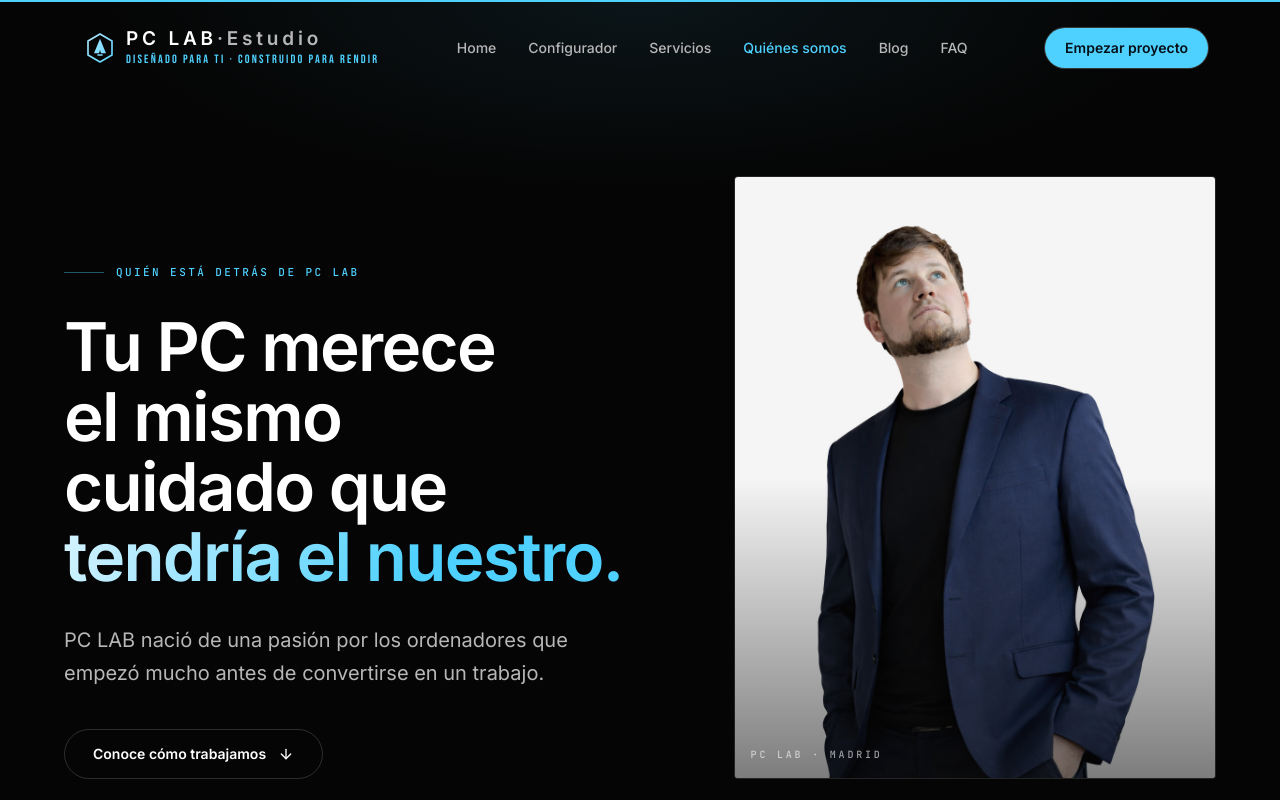
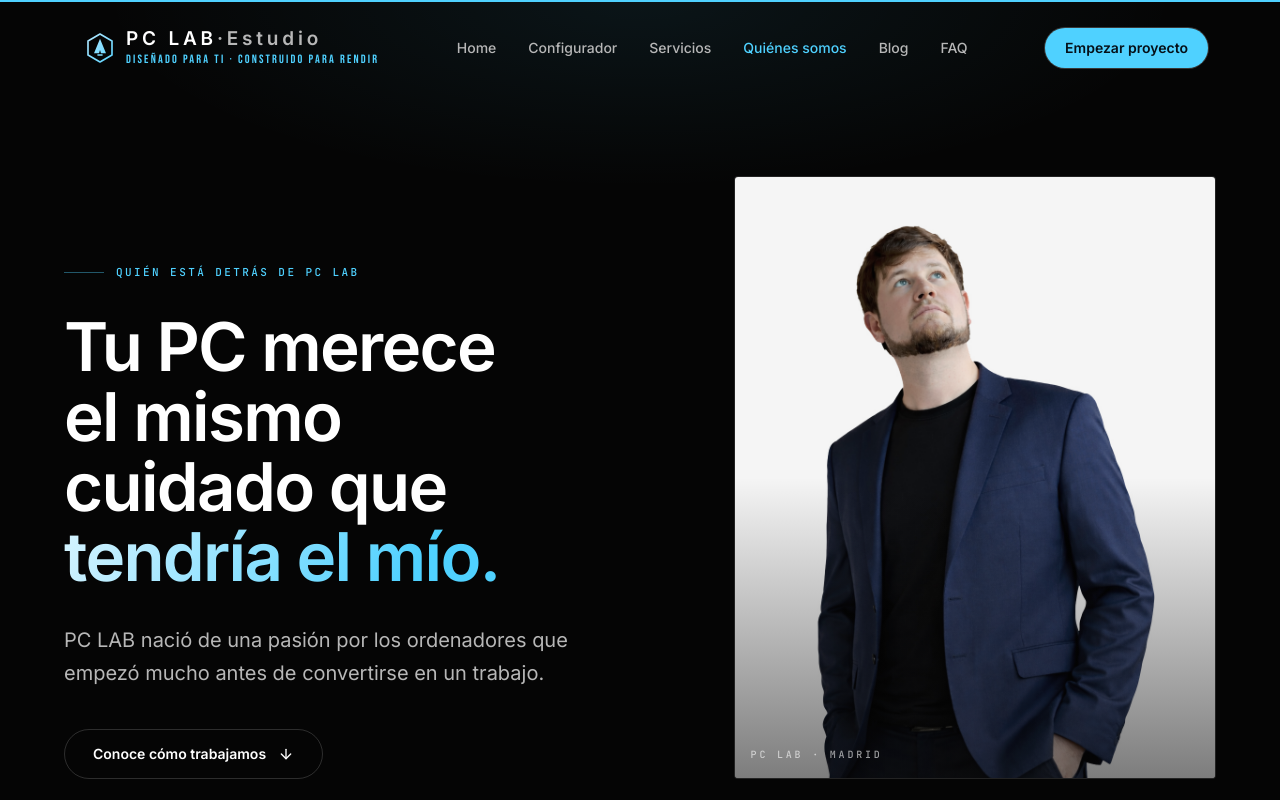
Before and after one commit to Nearcinho/pc-lab, a Next.js app: page /nosotros in a window 1280 px wide. Shown: the top 800 px of the page. Built offline with nearby package versions, Linux system fonts and the light colour scheme.

Commit message:
Nosotros: H1 - tendria el mio

```diff
--- a/src/app/nosotros/page.tsx
+++ b/src/app/nosotros/page.tsx
@@ -64,7 +64,7 @@ export default function NosotrosPage() {
               <Reveal delay={0.08}>
                 <h1 className="mt-8 max-w-3xl font-display text-[2.6rem] font-semibold leading-[1.04] tracking-tight text-balance sm:text-6xl lg:text-[4.2rem]">
                   Tu PC merece el mismo cuidado que
-                  <span className="block text-gradient">tendría el nuestro.</span>
+                  <span className="block text-gradient">tendría el mío.</span>
                 </h1>
               </Reveal>
               <Reveal delay={0.16}>
```
